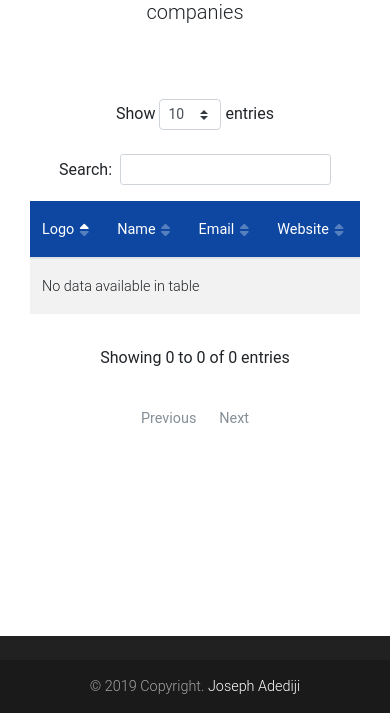
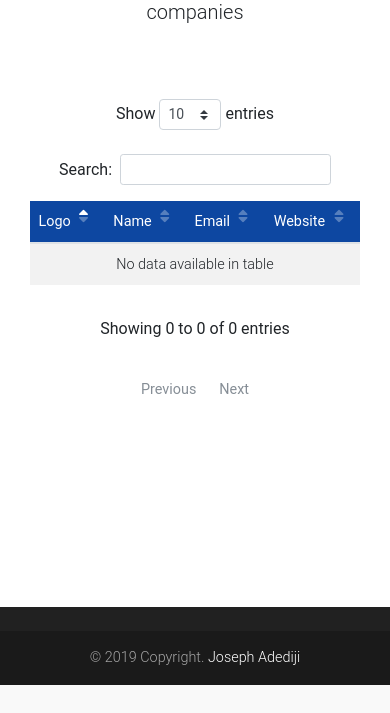
Before and after one commit to josylad/Mini-CRM, a Django app: page / in a window 390 px wide. Shown: the part 175-888 px from the top of the page. After the commit the page ends 860 px from the top, so only its background shows below. Run offline with Django 3.2, Linux system fonts and the light colour scheme; data that the repository does not hold is empty; some libraries are stand-ins or nearby versions.

Commit message:
Adjust table for responsiveness

```diff
--- a/crmapp/templates/index.html
+++ b/crmapp/templates/index.html
@@ -12,9 +12,9 @@
 
     <div class="container">
 
-        <div class="table-responsive text-nowrap">
+        <div class="table-responsive-sm text-center">
 
-            <table id="dtBasicExample" class="table table-striped">
+            <table id="dtBasicExample" class="table table-striped table-sm">
               <thead>
                 <tr class="primary-color-dark text-white">
                     <th scope="col">Logo</th>
```
